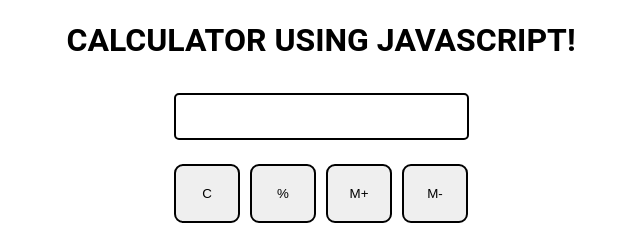
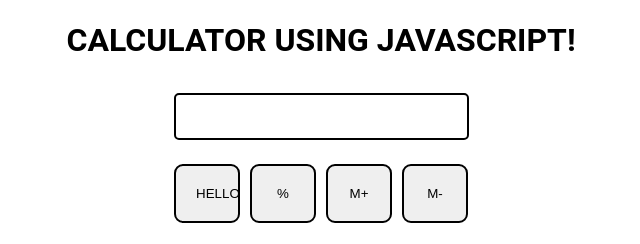
Before and after one commit to harsh800/Calculator-using-javascript, a plain HTML site: page index.html in a window 1280 px wide. Shown: the top 244 px of the page, 327-967 px from the left. Drawn offline with Linux system fonts and the light colour scheme; a web font is replaced by a local one.

Commit message:
Update index.html

```diff
--- a/index.html
+++ b/index.html
@@ -16,7 +16,7 @@
       <input class="input" type="text"/>
     </div>
     <div class="row">
-      <button class="button">C</button>
+      <button class="button">HELLO</button>
       <button class="button">%</button>
       <button class="button">M+</button>
       <button class="button">M-</button>
```
